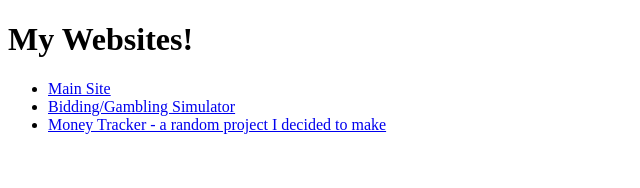
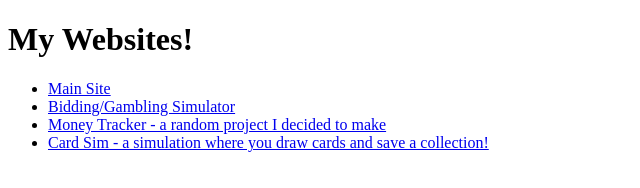
Before and after one commit to dexterolsen2/dexterolsen2.github.io, a plain HTML site: page index.html in a window 1280 px wide. Shown: the whole page, without its empty margins (0-640 px from the left). Drawn offline with Linux system fonts and the light colour scheme.

Commit message:
Update index.html

```diff
--- a/index.html
+++ b/index.html
@@ -11,6 +11,7 @@
         <li><a href="https://https://dexterisoofy.github.io/" target="_blank">Main Site</a></li>
         <li><a href="https://dexterisoofy.github.io/bid/" target="_blank">Bidding/Gambling Simulator</a></li>
         <li><a href="https://dexterisoofy.github.io/Money-tracker/" target="_blank">Money Tracker - a random project I decided to make</a></li>
+        <li><a href="https://dexterolsen2.github.io/Card-Sim/" target="_blank">Card Sim - a simulation where you draw cards and save a collection!</a></li>
     </ul>
 </body>
 </html>
```
